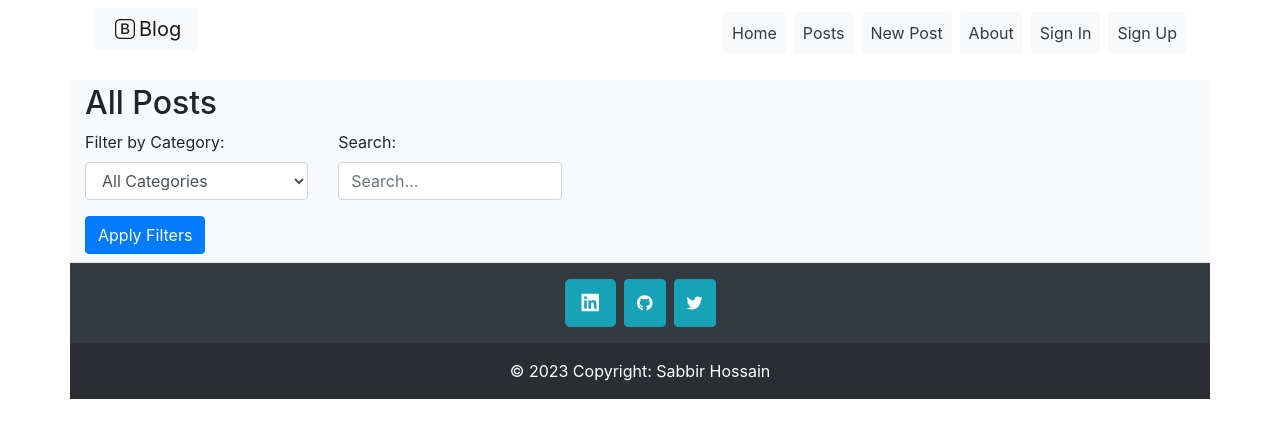
After one commit to Sabbir1039/Blog-with-Django-Bootstrap, a Django app: page /posts/ in a window 1280 px wide. The commit adds this page. Shown: the top 438 px of the page. Run offline with Django 4.2, Linux system fonts and the light colour scheme; data that the repository does not hold is empty.

Commit message:
new post view PostListView and template added to the blog_app

```diff
--- a/blog_app/templates/blog_app/navbar.html
+++ b/blog_app/templates/blog_app/navbar.html
@@ -14,7 +14,7 @@
                     <a class="nav-link text-dark btn btn-light" href="{% url 'home' %}">Home</span></a>
                 </li>
                 <li class="nav-item mr-2 mt-1 md-mt-0">
-                    <a class="nav-link text-dark btn btn-light" href="#">Posts</a>
+                    <a class="nav-link text-dark btn btn-light" href="{% url 'post-list' %}">Posts</a>
                 </li>
                 <li class="nav-item mr-2 mt-1 md-mt-0">
                     <a class="nav-link text-dark btn btn-light" href="{% url 'post-new' %}">New Post</a>
--- /dev/null
+++ b/blog_app/templates/blog_app/post_list.html
@@ -0,0 +1,56 @@
+{% extends 'blog_app/base.html' %}
+
+{% block content %}
+    <div id="post-list" class="container">
+        <div class="row">
+            <div class="col-md-8">
+                <h2 class="my-1">All Posts</h2>
+
+                <form class="my-2" method="GET" action="{% url 'post-list' %}">
+                    <div class="row">
+                        <div class="form-group col-md-4">
+                            <label for="category">Filter by Category:</label>
+                            <select name="category" class="form-control">
+                                <option value="" selected>All Categories</option>
+                                {% for category in categories %}
+                                    <option value="{{ category.id }}">{{ category.name }}</option>
+                                {% endfor %}
+                            </select>
+                        </div>
+                        <div class="form-group col-md-4">
+                            <label for="search">Search:</label>
+                            <input type="text" name="search" class="form-control" placeholder="Search...">
+                        </div>
+                    </div>
+                    <button type="submit" class="btn btn-md btn-primary">Apply Filters</button>
+                </form>
+
+                {% for post in posts %}
+                    <div class="card mb-3">
+                        <div class="card-body">
+                            <img src="{{ post.cover_image.url }}" class="img-fluid rounded" alt="Post Cover Image">
+                            <h3 class="card-title">{{ post.title }}</h3>
+                            <p>
+                                <small class="text-muted">
+                                    Published on {{ post.created_at|date:"F j, Y"}} by, {{ post.author }}
+                                    <i class="ml-2 ba bi-hand-thumbs-up-fill"></i>Total likes: {{ post.likes.count }}
+                                </small>
+                            </p>
+                            <p class="card-text">{{ post.content|truncatewords:70 }}</p>
+                            <p class="card-text">
+                                <small class="text-muted">
+                                    Category: {% for category in post.categories.all %} {{ category }} {% endfor %}
+                                </small>
+                            </p>
+                            <a class="btn btn-outline-primary" href="{% url 'post-detail' post.id %}">Continue Reading</a>
+                        </div>
+                    </div>
+                {% endfor %}
+            </div>
+
+            <div class="col-md-4">
+                <!-- Add any additional content or widgets here -->
+            </div>
+        </div>
+    </div>
+{% endblock %}
--- a/blog_app/urls.py
+++ b/blog_app/urls.py
@@ -1,6 +1,7 @@
 from django.urls import path
 from .views import (
     HomePageView,
+    PostListView,
     PostCreateView,
     PostDetailView,
     PostUpdateView,
@@ -9,6 +10,7 @@ from .views import (
 
 urlpatterns = [
     path('', HomePageView.as_view(), name='home'),
+    path('posts/', PostListView.as_view(), name='post-list'),
     path('posts/<int:pk>/', PostDetailView.as_view(), name='post-detail'),
     path('posts/<int:pk>/update/', PostUpdateView.as_view(), name='post-update'),
     path('posts/<int:pk>/delete/', PostDeleteView.as_view(), name='post-delete'),
--- a/blog_app/views.py
+++ b/blog_app/views.py
@@ -30,6 +30,31 @@ class HomePageView(ListView):
         context['featured_posts'] = most_liked_posts
         context['categories'] = Category.objects.all()
         return context
+
+class PostListView(ListView):
+    model = Post
+    context_object_name = "posts"
+    paginate_by = 5
+
+    def get_context_data(self, **kwargs: Any) -> dict[str, Any]:
+        context = super().get_context_data(**kwargs)
+        context['title'] = "All Posts"
+        context['categories'] = Category.objects.all()
+        return context
+
+    def get_queryset(self) -> QuerySet[Any]:
+        queryset = super().get_queryset()
+        category_id = self.request.GET.get('category')
+        search_query = self.request.GET.get('search')
+
+        # Apply category filter
+        if category_id:
+            queryset = queryset.filter(categories__id = category_id)
+
+        # Apply search filter
+        if search_query:
+            queryset = queryset.filter(title__icontains=search_query)
+        return queryset
 
 
 class PostCreateView(LoginRequiredMixin,CreateView):
```
Also changed, not shown: blog_app/templates/blog_app/home.html (+9 -2 lines), blog_app/templates/blog_app/post_detail.html (+10 -3 lines).
